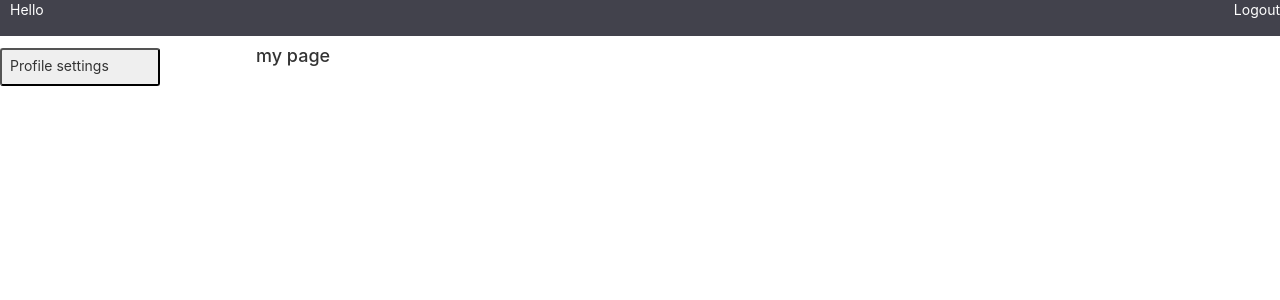
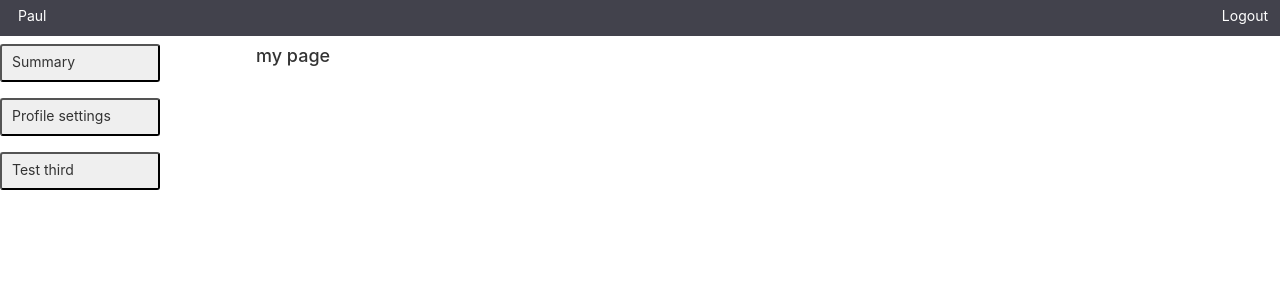
Before and after one commit to paulosjd/radnor, a React (Create React App) app: page / in a window 1280 px wide. Shown: the top 300 px of the page. Built offline with nearby package versions, Linux system fonts and the light colour scheme; the HTML template or start-up script is replaced by a standard one.

Commit message:
Update various things

```diff
--- a/src/App.js
+++ b/src/App.js
@@ -6,21 +6,23 @@ import AppProvider from './store/provider';
 
 class App extends Component {
     state = {
-        selectedMenu: '',
+        selectedItem: '',
     };
 
-    handleMenuBtnClick = (selectedMenu) => {
-        this.setState({...this.state, selectedMenu})
+    handleMenuBtnClick = (selectedItem) => {
+        this.setState({...this.state, selectedItem})
     };
 
     render() {
-        console.log(this.state)
         return (
             <AppProvider>
                 <div className="App">
                     <NavBar />
-                    <SideMenu handleClick={this.handleMenuBtnClick.bind(this)} />
-                    <MainContainer selectedMenu={this.state.selectedMenu} />
+                    <SideMenu
+                        handleClick={this.handleMenuBtnClick.bind(this)}
+                        selectedItem={this.state.selectedItem}
+                    />
+                    <MainContainer selectedItem={this.state.selectedItem} />
                 </div>
             </AppProvider>
         )
--- a/src/components/menu_button.js
+++ b/src/components/menu_button.js
@@ -1,10 +1,15 @@
 import React from "react";
 
-const MenuButton = ({label, handleClick}) => {
+const MenuButton = ({label, handleClick, isActive}) => {
+
+    let clsName = 'menu_btn';
+    if (isActive) {
+        clsName += ' selected'
+    }
 
     return (
         <button
-            className='menu_btn'
+            className={clsName}
             onClick={handleClick}
         >
             {label}
--- a/src/components/right_nav_btn.js
+++ b/src/components/right_nav_btn.js
@@ -0,0 +1,12 @@
+import React from "react";
+
+const RightNavButton = (props) => {
+
+    return (
+        <div className='right_nav_btn'>
+            <span >Logout</span>
+        </div>
+    )
+};
+
+export default RightNavButton;
--- a/src/components/user_display.js
+++ b/src/components/user_display.js
@@ -0,0 +1,15 @@
+import React, {useContext} from "react";
+import AppContext from '../store/context'
+
+const UserDisplay = (props) => {
+
+    const value = useContext(AppContext);
+
+    return (
+        <div className='user_display'>
+            <span >{value.username}</span>
+        </div>
+    )
+};
+
+export default UserDisplay;
--- a/src/containers/navbar.js
+++ b/src/containers/navbar.js
@@ -1,5 +1,7 @@
 import React, { Component } from 'react';
 import AppContext from '../store/context';
+import UserDisplay from '../components/user_display'
+import RightNavButton from '../components/right_nav_btn'
 
 class NavBar extends Component {
     static defaultProps = {
@@ -8,11 +10,10 @@ class NavBar extends Component {
     static contextType = AppContext;
 
     render() {
-        console.log(this.props.myprop);
         return (
                 <div className="top_navbar" style={this.context.styles}>
-                    <span className='username'>Hello {this.props.username}</span>
-                    <span className='signout' >Logout</span>
+                    <UserDisplay />
+                    <RightNavButton />
                 </div>
         )
     }
--- a/src/containers/side_menu.js
+++ b/src/containers/side_menu.js
@@ -1,19 +1,30 @@
 import React, { Component } from 'react';
 import MenuButton from '../components/menu_button'
 
-class MainContainer extends Component {
+class SideMenu extends Component {
 
     render() {
-        const menuItems = [['Profile settings', () => this.props.handleClick('profile')]]
+        const menuItems = [
+            ['Summary', 'summary'],
+            ['Profile settings', 'profile'],
+            ['Test third', 'third']
+        ];
 
         return (
             <div className='side_menu'>
-                {menuItems.map((item, ind) => {
-                    return <MenuButton key={ind} handleClick={item[1]} label={item[0]} />
+                {menuItems.map(item => {
+                    return (
+                        <MenuButton
+                            key={item[1]}
+                            handleClick={() => this.props.handleClick(item[1])}
+                            label={item[0]}
+                            isActive={this.props.selectedItem === item[1]}
+                        />
+                    )
                 })}
             </div>
         );
     }
 }
 
-export default MainContainer;
+export default SideMenu;
--- a/src/index.css
+++ b/src/index.css
@@ -27,19 +27,28 @@ body {
     display: inline-block;
 }
 
-.signout {
-  float: right
-}
-
 .menu_btn {
   min-width: 160px;
-  margin-top: 12px;
-  margin-bottom: 12px;
-  padding: 0.6rem 0.6rem 0.8rem 0.8rem;
+  margin-top: 8px;
+  margin-bottom: 8px;
+  padding: 0.6rem 0.8rem 0.8rem 1.0rem;
   border-radius: 3px;
   text-align: left;
 }
 
-.username {
-  margin-left: 10px
+.selected {
+  background-color: #8a8a8a;
+  color: white;
 }
+
+.user_display {
+  display: inline-flex;
+  margin-top: 6px;
+  margin-left: 18px
+}
+
+.right_nav_btn {
+  float: right;
+  margin-top: 6px;
+  margin-right: 12px;
+}
--- a/src/store/provider.js
+++ b/src/store/provider.js
@@ -14,7 +14,8 @@ function getThemeStyles(color) {
 
 class AppProvider extends Component {
     state = {
-        theme: 'dark'
+        theme: 'dark',
+        username: 'Paul'
     };
 
     render() {
@@ -22,6 +23,7 @@ class AppProvider extends Component {
             <AppContext.Provider
                 value={{
                     styles: getThemeStyles(this.state.theme),
+                    username: this.state.username,
                     setTheme: theme => this.setState({theme}),
                     decrementPrice: selectedID => {
                         const cars = Object.assign({}, this.state.cars);
```
Also changed, not shown: src/form/user_settings.js (added), 1 other file (tests, documents, lock files or other folders).
